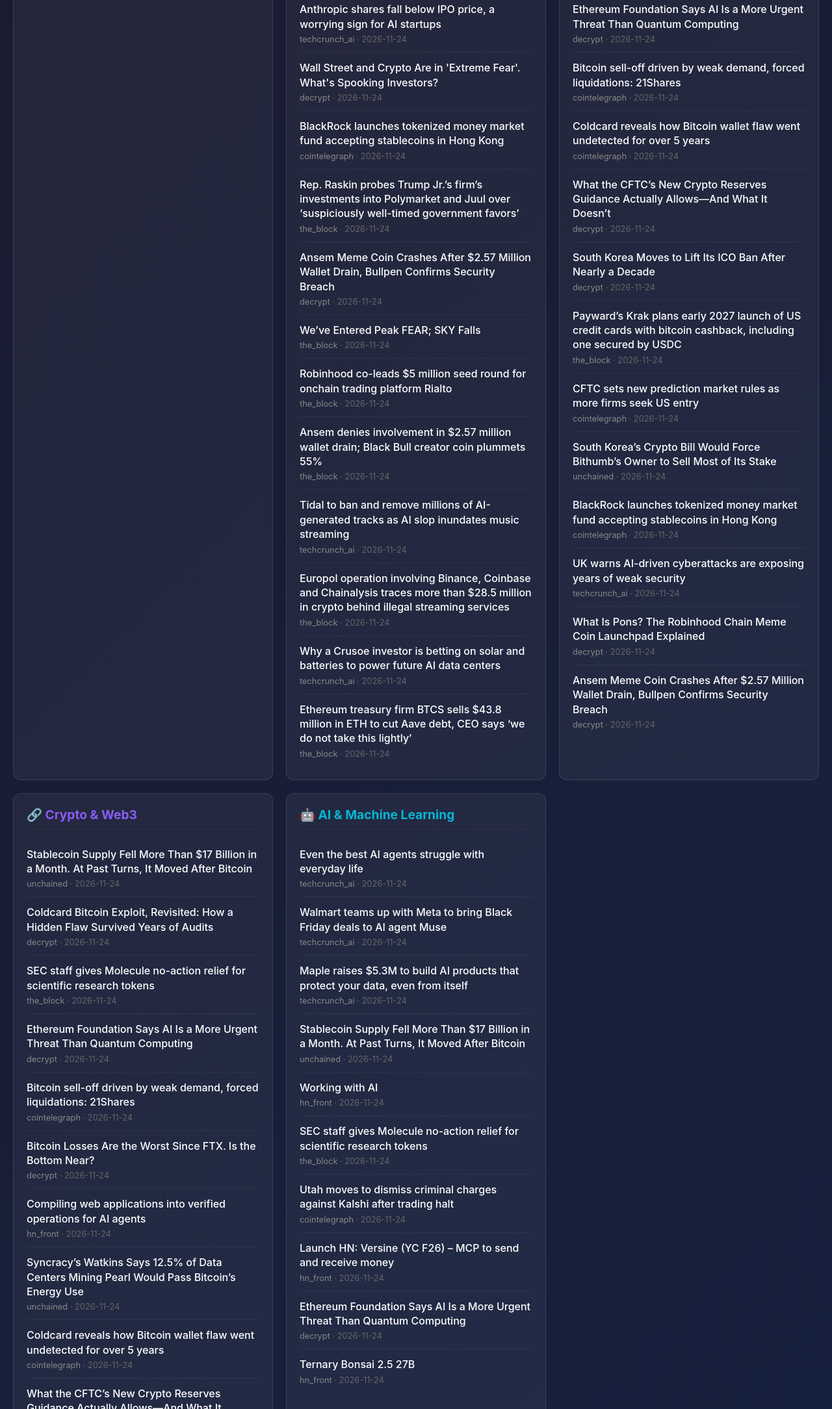
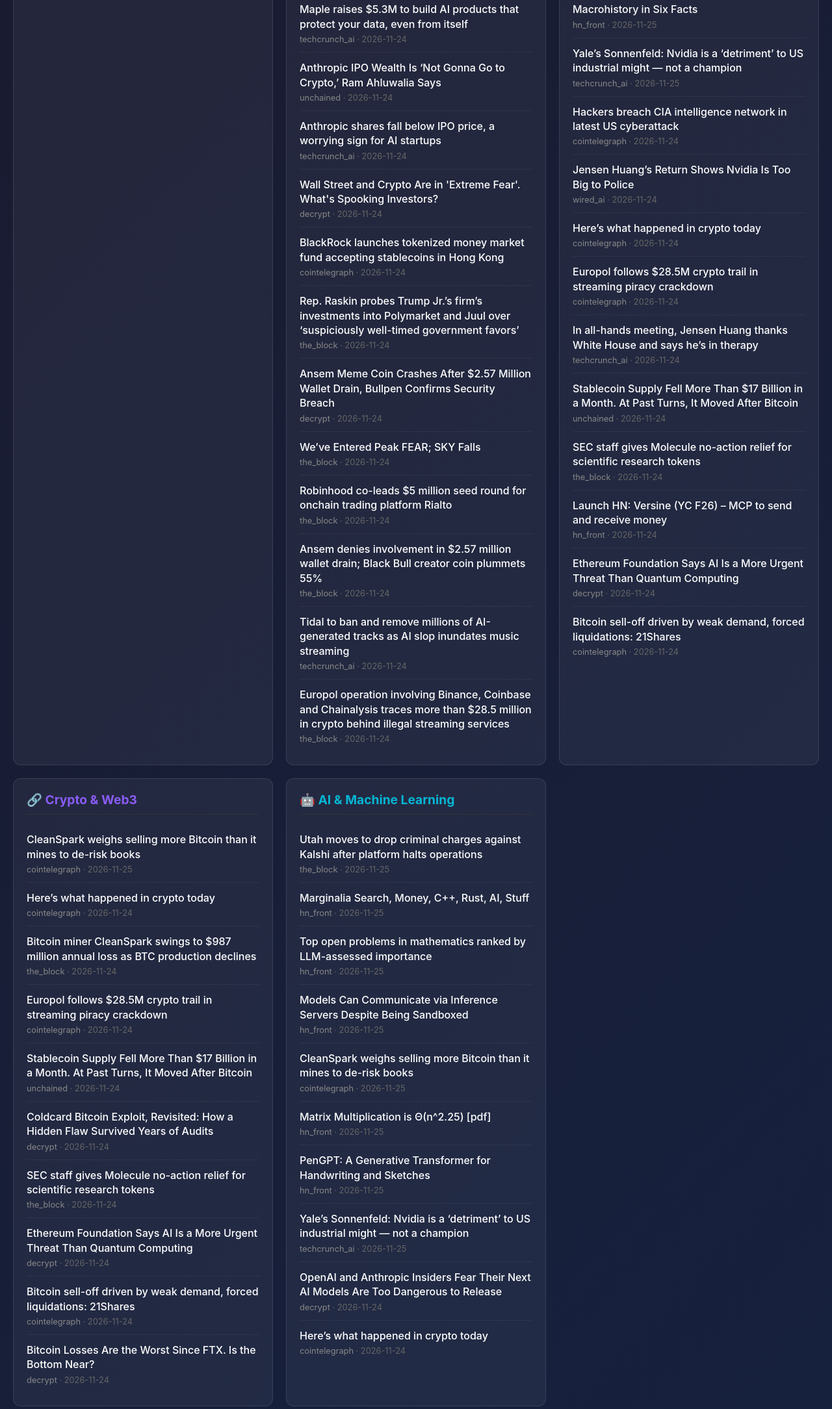
Before and after one commit to EmmaLHV123456/news-dashboard, a plain HTML site: page docs/index.html in a window 1280 px wide. Shown: the part 631-2800 px from the top of the page at 65% size. Drawn offline with Linux system fonts and the light colour scheme.

Commit message:
Auto-update dashboard 2026-11-25 04:38

```diff
--- a/docs/index.html
+++ b/docs/index.html
@@ -181,10 +181,10 @@
     <div class="container">
         <header>
             <h1>Frontier Tech Dashboard</h1>
-            <p class="updated">Last updated: November 24, 2026 at 21:38</p>
+            <p class="updated">Last updated: November 25, 2026 at 04:38</p>
             <div class="stats">
                 <div class="stat">
-                    <div class="stat-number">123</div>
+                    <div class="stat-number">124</div>
                     <div class="stat-label">Articles</div>
                 </div>
                 <div class="stat">
@@ -212,6 +212,20 @@
             <!-- Funding News -->
             <div class="card funding">
                 <h2>📈 Funding News</h2>
+
+                <div class="article">
+                    <a href="https://techcrunch.com/2026/11/24/yales-sonnenfeld-nvidia-is-a-detriment-to-u-s-industrial-might-not-a-champion/" target="_blank">Yale’s Sonnenfeld: Nvidia is a ‘detriment’ to US industrial might — not a champion</a>
+                    <div class="article-meta">
+                        <span class="source">techcrunch_ai</span> · 2026-11-25
+                    </div>
+                </div>
+
+                <div class="article">
+                    <a href="https://www.theblock.co/news/business/2026-11-24-bitcoin-miner-cleanspark-swings-987-million-annual-loss-btc-production-declines-446061" target="_blank">Bitcoin miner CleanSpark swings to $987 million annual loss as BTC production declines</a>
+                    <div class="article-meta">
+                        <span class="source">the_block</span> · 2026-11-24
+                    </div>
+                </div>
 
                 <div class="article">
                     <a href="https://techcrunch.com/2026/11/24/even-the-best-ai-agents-struggle-with-everyday-life/" target="_blank">Even the best AI agents struggle with everyday life</a>
@@ -304,25 +318,81 @@
                     </div>
                 </div>
 
-                <div class="article">
-                    <a href="https://techcrunch.com/2026/11/24/why-a-crusoe-investor-is-betting-on-solar-and-batteries-to-power-future-ai-data-centers/" target="_blank">Why a Crusoe investor is betting on solar and batteries to power future AI data centers</a>
-                    <div class="article-meta">
-                        <span class="source">techcrunch_ai</span> · 2026-11-24
-                    </div>
-                </div>
-
-                <div class="article">
-                    <a href="https://www.theblock.co/news/business/2026-11-24-ethereum-treasury-firm-btcs-sells-43-8-million-eth-cut-aave-debt-ceo-says-we-do-not-take-this-lightly-445562" target="_blank">Ethereum treasury firm BTCS sells $43.8 million in ETH to cut Aave debt, CEO says ‘we do not take this lightly’</a>
-                    <div class="article-meta">
-                        <span class="source">the_block</span> · 2026-11-24
-                    </div>
-                </div>
-
             </div>
 
             <!-- Regulatory -->
             <div class="card regulatory">
                 <h2>⚖️ Regulatory & Policy</h2>
+
+                <div class="article">
+                    <a href="https://cointelegraph.com/news/trump-willing-to-pardon-jensen-huang-but-says-it-wont-be-necessary?utm_source=rss_feed&utm_medium=rss&utm_campaign=rss_partner_inbound" target="_blank">Trump willing to pardon Jensen Huang, says it won’t be necessary</a>
+                    <div class="article-meta">
+                        <span class="source">cointelegraph</span> · 2026-11-25
+                    </div>
+                </div>
+
+                <div class="article">
+                    <a href="https://www.stylewarning.com/posts/faster-digit-extraction/" target="_blank">A faster algorithm for extracting hexadecimal digits of π</a>
+                    <div class="article-meta">
+                        <span class="source">hn_front</span> · 2026-11-25
+                    </div>
+                </div>
+
+                <div class="article">
+                    <a href="https://vcarl.com/sashay/" target="_blank">Show HN: Sliding-panes React UI library (inspired by WebOS Enyo)</a>
+                    <div class="article-meta">
+                        <span class="source">hn_front</span> · 2026-11-25
+                    </div>
+                </div>
+
+                <div class="article">
+                    <a href="https://basilhalperin.com/essays/macrohistory.html" target="_blank">Macrohistory in Six Facts</a>
+                    <div class="article-meta">
+                        <span class="source">hn_front</span> · 2026-11-25
+                    </div>
+                </div>
+
+                <div class="article">
+                    <a href="https://techcrunch.com/2026/11/24/yales-sonnenfeld-nvidia-is-a-detriment-to-u-s-industrial-might-not-a-champion/" target="_blank">Yale’s Sonnenfeld: Nvidia is a ‘detriment’ to US industrial might — not a champion</a>
+                    <div class="article-meta">
+                        <span class="source">techcrunch_ai</span> · 2026-11-25
+                    </div>
+                </div>
+
+                <div class="article">
+                    <a href="https://cointelegraph.com/news/hackers-breach-cia-intelligence-network-in-latest-us-cyberattack?utm_source=rss_feed&utm_medium=rss&utm_campaign=rss_partner_inbound" target="_blank">Hackers breach CIA intelligence network in latest US cyberattack</a>
+                    <div class="article-meta">
+                        <span class="source">cointelegraph</span> · 2026-11-24
+                    </div>
+                </div>
+
+                <div class="article">
+                    <a href="https://www.wired.com/story/jensen-huang-nvidia-us-national-security-risks/" target="_blank">Jensen Huang’s Return Shows Nvidia Is Too Big to Police</a>
+                    <div class="article-meta">
+                        <span class="source">wired_ai</span> · 2026-11-24
+                    </div>
+                </div>
+
+                <div class="article">
+                    <a href="https://cointelegraph.com/news/what-happened-in-crypto-today?utm_source=rss_feed&utm_medium=rss&utm_campaign=rss_partner_inbound" target="_blank">Here’s what happened in crypto today</a>
+                    <div class="article-meta">
+                        <span class="source">cointelegraph</span> · 2026-11-24
+                    </div>
+                </div>
+
+                <div class="article">
+                    <a href="https://cointelegraph.com/news/europol-crypto-trail-streaming-piracy-crackdown?utm_source=rss_feed&utm_medium=rss&utm_campaign=rss_partner_inbound" target="_blank">Europol follows $28.5M crypto trail in streaming piracy crackdown</a>
+                    <div class="article-meta">
+                        <span class="source">cointelegraph</span> · 2026-11-24
+                    </div>
+                </div>
+
+                <div class="article">
+                    <a href="https://techcrunch.com/2026/11/24/in-all-hands-meeting-jensen-huang-thanks-white-house-and-says-hes-in-therapy/" target="_blank">In all-hands meeting, Jensen Huang thanks White House and says he’s in therapy</a>
+                    <div class="article-meta">
+                        <span class="source">techcrunch_ai</span> · 2026-11-24
+                    </div>
+                </div>
 
                 <div class="article">
                     <a href="https://unchainedcrypto.com/stablecoin-supply-fell-more-than-17-billion-in-a-month-at-past-turns-it-moved-after-bitcoin/" target="_blank">Stablecoin Supply Fell More Than $17 Billion in a Month. At Past Turns, It Moved After Bitcoin</a>
@@ -359,81 +429,39 @@
                     </div>
                 </div>
 
+            </div>
+
+            <!-- Crypto -->
+            <div class="card crypto">
+                <h2>🔗 Crypto & Web3</h2>
+
                 <div class="article">
-                    <a href="https://cointelegraph.com/news/coldcard-how-security-reviews-missed-bitcoin-wallet-flaw-years?utm_source=rss_feed&utm_medium=rss&utm_campaign=rss_partner_inbound" target="_blank">Coldcard reveals how Bitcoin wallet flaw went undetected for over 5 years</a>
+                    <a href="https://cointelegraph.com/news/cleanspark-weighs-selling-more-bitcoin-than-it-mines-to-de-risk-books?utm_source=rss_feed&utm_medium=rss&utm_campaign=rss_partner_inbound" target="_blank">CleanSpark weighs selling more Bitcoin than it mines to de-risk books</a>
+                    <div class="article-meta">
+                        <span class="source">cointelegraph</span> · 2026-11-25
+                    </div>
+                </div>
+
+                <div class="article">
+                    <a href="https://cointelegraph.com/news/what-happened-in-crypto-today?utm_source=rss_feed&utm_medium=rss&utm_campaign=rss_partner_inbound" target="_blank">Here’s what happened in crypto today</a>
                     <div class="article-meta">
                         <span class="source">cointelegraph</span> · 2026-11-24
                     </div>
                 </div>
 
                 <div class="article">
-                    <a href="https://decrypt.co/383906/cftc-new-crypto-reserves-guidance-actually-allows-what-it-doesnt" target="_blank">What the CFTC’s New Crypto Reserves Guidance Actually Allows—And What It Doesn’t</a>
-                    <div class="article-meta">
-                        <span class="source">decrypt</span> · 2026-11-24
-                    </div>
-                </div>
-
-                <div class="article">
-                    <a href="https://decrypt.co/383905/south-korea-moves-lift-ico-ban-after-nearly-decade" target="_blank">South Korea Moves to Lift Its ICO Ban After Nearly a Decade</a>
-                    <div class="article-meta">
-                        <span class="source">decrypt</span> · 2026-11-24
-                    </div>
-                </div>
-
-                <div class="article">
-                    <a href="https://www.theblock.co/news/business/2026-11-24-kraken-krak-early-2027-launch-us-credit-cards-bitcoin-cashback-usdc-collateral-445498" target="_blank">Payward’s Krak plans early 2027 launch of US credit cards with bitcoin cashback, including one secured by USDC</a>
+                    <a href="https://www.theblock.co/news/business/2026-11-24-bitcoin-miner-cleanspark-swings-987-million-annual-loss-btc-production-declines-446061" target="_blank">Bitcoin miner CleanSpark swings to $987 million annual loss as BTC production declines</a>
                     <div class="article-meta">
                         <span class="source">the_block</span> · 2026-11-24
                     </div>
                 </div>
 
                 <div class="article">
-                    <a href="https://cointelegraph.com/news/cftc-new-prediction-market-rules-firms-seek-us-entry?utm_source=rss_feed&utm_medium=rss&utm_campaign=rss_partner_inbound" target="_blank">CFTC sets new prediction market rules as more firms seek US entry</a>
+                    <a href="https://cointelegraph.com/news/europol-crypto-trail-streaming-piracy-crackdown?utm_source=rss_feed&utm_medium=rss&utm_campaign=rss_partner_inbound" target="_blank">Europol follows $28.5M crypto trail in streaming piracy crackdown</a>
                     <div class="article-meta">
                         <span class="source">cointelegraph</span> · 2026-11-24
                     </div>
                 </div>
-
-                <div class="article">
-                    <a href="https://unchainedcrypto.com/south-koreas-crypto-bill-would-force-bithumbs-owner-to-sell-most-of-its-stake/" target="_blank">South Korea’s Crypto Bill Would Force Bithumb’s Owner to Sell Most of Its Stake</a>
-                    <div class="article-meta">
-                        <span class="source">unchained</span> · 2026-11-24
-                    </div>
-                </div>
-
-                <div class="article">
-                    <a href="https://cointelegraph.com/news/blackrock-launches-tokenized-money-market-fund-stablecoins-hong-kong?utm_source=rss_feed&utm_medium=rss&utm_campaign=rss_partner_inbound" target="_blank">BlackRock launches tokenized money market fund accepting stablecoins in Hong Kong</a>
-                    <div class="article-meta">
-                        <span class="source">cointelegraph</span> · 2026-11-24
-                    </div>
-                </div>
-
-                <div class="article">
-                    <a href="https://techcrunch.com/2026/11/24/uk-warns-ai-driven-cyberattacks-are-exposing-years-of-weak-security/" target="_blank">UK warns AI-driven cyberattacks are exposing years of weak security</a>
-                    <div class="article-meta">
-                        <span class="source">techcrunch_ai</span> · 2026-11-24
-                    </div>
-                </div>
-
-                <div class="article">
-                    <a href="https://decrypt.co/resources/what-is-pons-the-robinhood-chain-meme-coin-launchpad-explained" target="_blank">What Is Pons? The Robinhood Chain Meme Coin Launchpad Explained</a>
-                    <div class="article-meta">
-                        <span class="source">decrypt</span> · 2026-11-24
-                    </div>
-                </div>
-
-                <div class="article">
-                    <a href="https://decrypt.co/383889/ansem-meme-coin-crashes-wallet-drain-bullpen-security-breach" target="_blank">Ansem Meme Coin Crashes After $2.57 Million Wallet Drain, Bullpen Confirms Security Breach</a>
-                    <div class="article-meta">
-                        <span class="source">decrypt</span> · 2026-11-24
-                    </div>
-                </div>
-
-            </div>
-
-            <!-- Crypto -->
-            <div class="card crypto">
-                <h2>🔗 Crypto & Web3</h2>
 
                 <div class="article">
                     <a href="https://unchainedcrypto.com/stablecoin-supply-fell-more-than-17-billion-in-a-month-at-past-turns-it-moved-after-bitcoin/" target="_blank">Stablecoin Supply Fell More Than $17 Billion in a Month. At Past Turns, It Moved After Bitcoin</a>
@@ -477,34 +505,6 @@
                     </div>
                 </div>
 
-                <div class="article">
-                    <a href="https://protocolis.co/paper/" target="_blank">Compiling web applications into verified operations for AI agents</a>
-                    <div class="article-meta">
-                        <span class="source">hn_front</span> · 2026-11-24
-                    </div>
-                </div>
-
-                <div class="article">
-                    <a href="https://unchainedcrypto.com/syncracys-watkins-says-12-5-of-data-centers-mining-pearl-would-pass-bitcoins-energy-use/" target="_blank">Syncracy’s Watkins Says 12.5% of Data Centers Mining Pearl Would Pass Bitcoin’s Energy Use</a>
-                    <div class="article-meta">
-                        <span class="source">unchained</span> · 2026-11-24
-                    </div>
-                </div>
-
-                <div class="article">
-                    <a href="https://cointelegraph.com/news/coldcard-how-security-reviews-missed-bitcoin-wallet-flaw-years?utm_source=rss_feed&utm_medium=rss&utm_campaign=rss_partner_inbound" target="_blank">Coldcard reveals how Bitcoin wallet flaw went undetected for over 5 years</a>
-                    <div class="article-meta">
-                        <span class="source">cointelegraph</span> · 2026-11-24
-                    </div>
-                </div>
-
-                <div class="article">
-                    <a href="https://decrypt.co/383906/cftc-new-crypto-reserves-guidance-actually-allows-what-it-doesnt" target="_blank">What the CFTC’s New Crypto Reserves Guidance Actually Allows—And What It Doesn’t</a>
-                    <div class="article-meta">
-                        <span class="source">decrypt</span> · 2026-11-24
-                    </div>
-                </div>
-
             </div>
 
             <!-- AI -->
@@ -512,72 +512,72 @@
                 <h2>🤖 AI & Machine Learning</h2>
 
                 <div class="article">
-                    <a href="https://techcrunch.com/2026/11/24/even-the-best-ai-agents-struggle-with-everyday-life/" target="_blank">Even the best AI agents struggle with everyday life</a>
+                    <a href="https://www.theblock.co/news/regulation/2026-11-24-utah-moves-to-drop-criminal-charges-kalshi-446090" target="_blank">Utah moves to drop criminal charges against Kalshi after platform halts operations</a>
                     <div class="article-meta">
-                        <span class="source">techcrunch_ai</span> · 2026-11-24
+                        <span class="source">the_block</span> · 2026-11-25
                     </div>
                 </div>
 
                 <div class="article">
-                    <a href="https://techcrunch.com/2026/11/24/walmart-teams-up-with-meta-to-bring-black-friday-deals-to-ai-agent-muse/" target="_blank">Walmart teams up with Meta to bring Black Friday deals to AI agent Muse</a>
+                    <a href="https://www.marginalia.nu/log/a_141_marginalia_update/" target="_blank">Marginalia Search, Money, C++, Rust, AI, Stuff</a>
                     <div class="article-meta">
-                        <span class="source">techcrunch_ai</span> · 2026-11-24
+                        <span class="source">hn_front</span> · 2026-11-25
                     </div>
                 </div>
 
                 <div class="article">
-                    <a href="https://techcrunch.com/2026/11/24/maple-raises-5-3m-to-build-ai-products-that-protect-your-data-even-from-itself/" target="_blank">Maple raises $5.3M to build AI products that protect your data, even from itself</a>
+                    <a href="https://www.proofatlas.ai/open-problems/" target="_blank">Top open problems in mathematics ranked by LLM-assessed importance</a>
                     <div class="article-meta">
-                        <span class="source">techcrunch_ai</span> · 2026-11-24
+                        <span class="source">hn_front</span> · 2026-11-25
                     </div>
                 </div>
 
                 <div class="article">
-                    <a href="https://unchainedcrypto.com/stablecoin-supply-fell-more-than-17-billion-in-a-month-at-past-turns-it-moved-after-bitcoin/" target="_blank">Stablecoin Supply Fell More Than $17 Billion in a Month. At Past Turns, It Moved After Bitcoin</a>
+                    <a href="https://www.lesswrong.com/posts/7wzWuLP3HhyBLmKfo/models-can-communicate-via-inference-servers-despite-being" target="_blank">Models Can Communicate via Inference Servers Despite Being Sandboxed</a>
                     <div class="article-meta">
-                        <span class="source">unchained</span> · 2026-11-24
+                        <span class="source">hn_front</span> · 2026-11-25
                     </div>
                 </div>
 
                 <div class="article">
-                    <a href="https://www.anthropic.com/research/working-with-ai" target="_blank">Working with AI</a>
+                    <a href="https://cointelegraph.com/news/cleanspark-weighs-selling-more-bitcoin-than-it-mines-to-de-risk-books?utm_source=rss_feed&utm_medium=rss&utm_campaign=rss_partner_inbound" target="_blank">CleanSpark weighs selling more Bitcoin than it mines to de-risk books</a>
                     <div class="article-meta">
-                        <span class="source">hn_front</span> · 2026-11-24
+                        <span class="source">cointelegraph</span> · 2026-11-25
                     </div>
                 </div>
 
                 <div class="article">
-                    <a href="https://www.theblock.co/news/regulation/2026-11-24-sec-staff-gives-molecule-no-action-relief-scientific-research-tokens-446067" target="_blank">SEC staff gives Molecule no-action relief for scientific research tokens</a>
+                    <a href="https://github.com/openai/math/blob/main/preprints/The-matrix-multiplication-exponent-is-nine-fourths-November-24-2026/paper.pdf" target="_blank">Matrix Multiplication is Θ(n^2.25) [pdf]</a>
                     <div class="article-meta">
-                        <span class="source">the_block</span> · 2026-11-24
+                        <span class="source">hn_front</span> · 2026-11-25
                     </div>
                 </div>
 
                 <div class="article">
-                    <a href="https://cointelegraph.com/news/utah-moves-to-dismiss-criminal-charges-against-kalshi-after-trading-halt?utm_source=rss_feed&utm_medium=rss&utm_campaign=rss_partner_inbound" target="_blank">Utah moves to dismiss criminal charges against Kalshi after trading halt</a>
+                    <a href="https://greydanus.github.io/2026/11/12/pengpt/" target="_blank">PenGPT: A Generative Transformer for Handwriting and Sketches</a>
                     <div class="article-meta">
-                        <span class="source">cointelegraph</span> · 2026-11-24
+                        <span class="source">hn_front</span> · 2026-11-25
                     </div>
                 </div>
 
                 <div class="article">
-                    <a href="https://news.ycombinator.com/item?id=50634426" target="_blank">Launch HN: Versine (YC F26) – MCP to send and receive money</a>
+                    <a href="https://techcrunch.com/2026/11/24/yales-sonnenfeld-nvidia-is-a-detriment-to-u-s-industrial-might-not-a-champion/" target="_blank">Yale’s Sonnenfeld: Nvidia is a ‘detriment’ to US industrial might — not a champion</a>
                     <div class="article-meta">
-                        <span class="source">hn_front</span> · 2026-11-24
+                        <span class="source">techcrunch_ai</span> · 2026-11-25
                     </div>
                 </div>
 
                 <div class="article">
-                    <a href="https://decrypt.co/383927/ethereum-foundation-ai-more-urgent-threat-quantum-computing" target="_blank">Ethereum Foundation Says AI Is a More Urgent Threat Than Quantum Computing</a>
+                    <a href="https://decrypt.co/383933/openai-and-anthropic-insiders-fear-next-ai-models-too-dangerous" target="_blank">OpenAI and Anthropic Insiders Fear Their Next AI Models Are Too Dangerous to Release</a>
                     <div class="article-meta">
                         <span class="source">decrypt</span> · 2026-11-24
                     </div>
                 </div>
 
                 <div class="article">
-                    <a href="https://prismml.com/news/bonsai-2-5-27b" target="_blank">Ternary Bonsai 2.5 27B</a>
+                    <a href="https://cointelegraph.com/news/what-happened-in-crypto-today?utm_source=rss_feed&utm_medium=rss&utm_campaign=rss_partner_inbound" target="_blank">Here’s what happened in crypto today</a>
                     <div class="article-meta">
-                        <span class="source">hn_front</span> · 2026-11-24
+                        <span class="source">cointelegraph</span> · 2026-11-24
                     </div>
                 </div>
 
```
